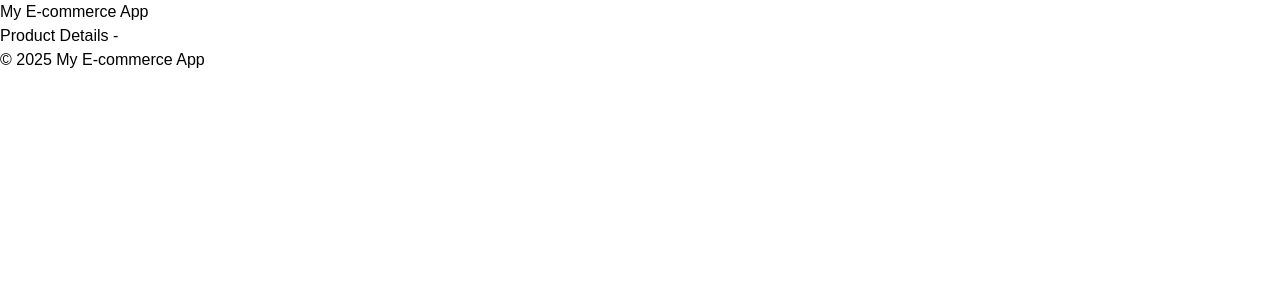
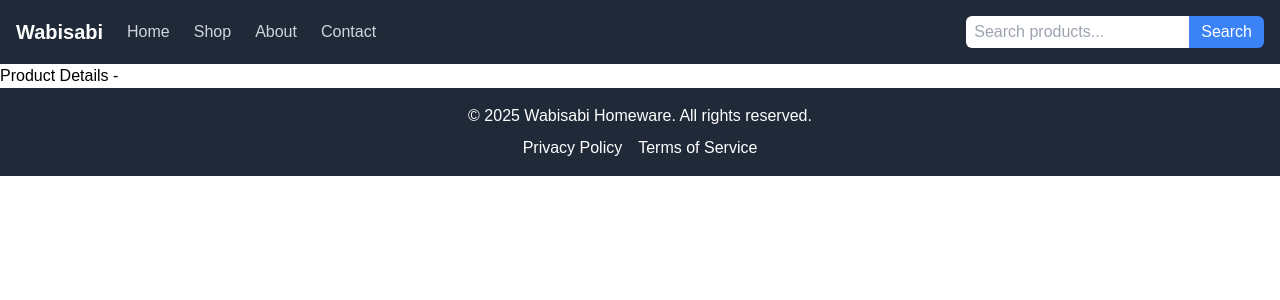
Before and after one commit to lawjingw/wabisabi, a Next.js app: page /product/1 in a window 1280 px wide. Shown: the top 300 px of the page. Built offline with nearby package versions, Linux system fonts and the light colour scheme.

Commit message:
Enhance layout and functionality of header, footer, and product card components; add search bar and about page

```diff
--- a/app/page.tsx
+++ b/app/page.tsx
@@ -1,6 +1,28 @@
 import React from "react";
 import Header from "../components/Header";
 import Footer from "../components/Footer";
+import ProductCard, { Product } from "../components/ProductCard";
+
+const sampleProducts: Product[] = [
+  {
+    id: 1,
+    name: "Japanese Tea Set",
+    price: 49.99,
+    imageUrl: "/images/tea-set.jpg",
+  },
+  {
+    id: 2,
+    name: "Ceramic Bowl",
+    price: 19.99,
+    imageUrl: "/images/bowl.jpg",
+  },
+  {
+    id: 3,
+    name: "Zen Garden",
+    price: 29.99,
+    imageUrl: "/images/zen-garden.jpg",
+  },
+];
 
 const HomePage: React.FC = () => {
   return (
@@ -8,7 +30,14 @@ const HomePage: React.FC = () => {
       <Header />
       <main>
         <h2>Welcome to My E-commerce App</h2>
-        {/* ...product listing goes here */}
+        <div className="container mx-auto p-4">
+          <h1 className="text-3xl font-bold mb-4">Our Products</h1>
+          <div className="grid grid-cols-1 md:grid-cols-3 gap-4">
+            {sampleProducts.map((product) => (
+              <ProductCard key={product.id} product={product} />
+            ))}
+          </div>
+        </div>
       </main>
       <Footer />
     </>
--- a/components/Footer.tsx
+++ b/components/Footer.tsx
@@ -1,9 +1,20 @@
 import React from "react";
+import Link from "next/link";
 
 const Footer: React.FC = () => {
   return (
-    <footer>
-      <p>&copy; {new Date().getFullYear()} My E-commerce App</p>
+    <footer className="bg-gray-800 text-white p-4 text-center">
+      <p>
+        © {new Date().getFullYear()} Wabisabi Homeware. All rights reserved.
+      </p>
+      <div className="mt-2 space-x-4">
+        <Link href="/privacy" className="hover:underline">
+          Privacy Policy
+        </Link>
+        <Link href="/terms" className="hover:underline">
+          Terms of Service
+        </Link>
+      </div>
     </footer>
   );
 };
--- a/components/Header.tsx
+++ b/components/Header.tsx
@@ -1,10 +1,30 @@
 import React from "react";
+import Link from "next/link";
+import SearchBar from "./SearchBar";
 
-const Header: React.FC = () => {
+const Header = () => {
   return (
-    <header>
-      <h1>My E-commerce App</h1>
-      {/* ...navigation goes here */}
+    <header className="bg-gray-800 p-4">
+      <nav className="container mx-auto flex justify-between items-center">
+        <div className="flex items-center space-x-6">
+          <Link href="/" className="text-white font-bold text-xl">
+            Wabisabi
+          </Link>
+          <Link href="/" className="text-gray-300 hover:text-white">
+            Home
+          </Link>
+          <Link href="/product" className="text-gray-300 hover:text-white">
+            Shop
+          </Link>
+          <Link href="/about" className="text-gray-300 hover:text-white">
+            About
+          </Link>
+          <Link href="/contact" className="text-gray-300 hover:text-white">
+            Contact
+          </Link>
+        </div>
+        <SearchBar />
+      </nav>
     </header>
   );
 };
--- a/components/ProductCard.tsx
+++ b/components/ProductCard.tsx
@@ -1,25 +1,34 @@
 import Image from "next/image";
 import React from "react";
+import Link from "next/link";
+
+export interface Product {
+  id: number;
+  name: string;
+  description?: string;
+  price: number;
+  imageUrl?: string;
+}
 
 interface ProductCardProps {
-  id: number;
-  name: string;
-  price: number;
-  imageUrl: string;
+  product: Product;
 }
 
-const ProductCard: React.FC<ProductCardProps> = ({
-  id,
-  name,
-  price,
-  imageUrl,
-}) => {
+const ProductCard: React.FC<ProductCardProps> = ({ product }) => {
   return (
-    <div className="product-card">
-      <Image src={imageUrl} alt={name} />
-      <h2>{name}</h2>
-      <p>${price}</p>
-    </div>
+    <Link href={`/product/${product.id}`}>
+      <div className="border rounded-lg p-4 hover:shadow-lg cursor-pointer">
+        {product.imageUrl && (
+          <Image
+            src={product.imageUrl}
+            alt={product.name}
+            className="w-full h-48 object-cover mb-4 rounded-md"
+          />
+        )}
+        <h2 className="font-bold text-xl mb-2">{product.name}</h2>
+        <p className="text-gray-700">${product.price.toFixed(2)}</p>
+      </div>
+    </Link>
   );
 };
 
--- /dev/null
+++ b/components/SearchBar.tsx
@@ -0,0 +1,33 @@
+"use client";
+
+import React, { useState } from "react";
+
+const SearchBar = () => {
+  const [searchQuery, setSearchQuery] = useState("");
+
+  const handleSearch = (e: React.FormEvent<HTMLFormElement>) => {
+    e.preventDefault();
+    // You can add search logic here, e.g., redirecting to a search results page.
+    console.log("Searching for:", searchQuery);
+  };
+
+  return (
+    <form onSubmit={handleSearch} className="flex">
+      <input
+        type="text"
+        placeholder="Search products..."
+        value={searchQuery}
+        onChange={(e) => setSearchQuery(e.target.value)}
+        className="px-2 py-1 rounded-l-md outline-none"
+      />
+      <button
+        type="submit"
+        className="bg-blue-500 text-white px-3 rounded-r-md hover:bg-blue-600"
+      >
+        Search
+      </button>
+    </form>
+  );
+};
+
+export default SearchBar;
```
Also changed, not shown: app/about/page.tsx (added).
